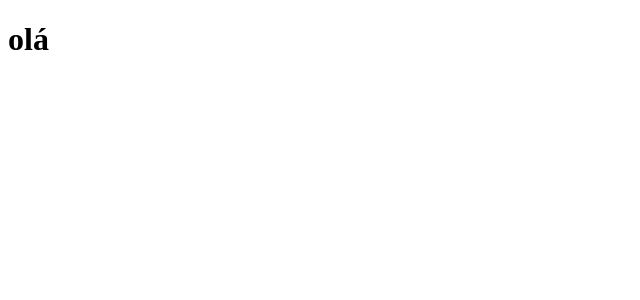
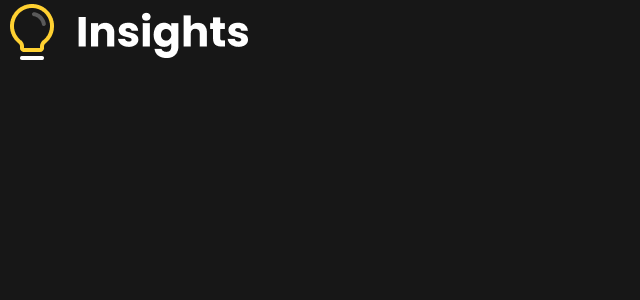
Before and after one commit to eu-pedro/Insights, a React (Vite) app: page / in a window 1280 px wide. Shown: the top 300 px of the page, without its empty margins (0-640 px from the left). Built offline with nearby package versions, Linux system fonts and the light colour scheme.

Commit message:
adicionando configurações globais e fontes

```diff
--- a/index.html
+++ b/index.html
@@ -2,9 +2,8 @@
 <html lang="en">
   <head>
     <meta charset="UTF-8" />
-    <link rel="icon" type="image/svg+xml" href="/vite.svg" />
     <meta name="viewport" content="width=device-width, initial-scale=1.0" />
-    <title>Vite + React</title>
+    <title>Insights</title>
   </head>
   <body>
     <div id="root"></div>
--- a/package.json
+++ b/package.json
@@ -10,7 +10,8 @@
   },
   "dependencies": {
     "react": "^18.2.0",
-    "react-dom": "^18.2.0"
+    "react-dom": "^18.2.0",
+    "styled-components": "^5.3.6"
   },
   "devDependencies": {
     "@types/react": "^18.0.26",
--- a/src/App.jsx
+++ b/src/App.jsx
@@ -1,10 +1,12 @@
-
+import Logo from './assets/Logo.png'
 
 function App() {
 
 
   return (
-    <h1>olá</h1>
+    <header>
+      <img src={Logo} alt="Logo insights" />
+    </header>
   )
 }
 
--- a/src/main.jsx
+++ b/src/main.jsx
@@ -1,10 +1,11 @@
 import React from 'react'
 import ReactDOM from 'react-dom/client'
 import App from './App'
-
+import GlobalStyles from './styles/global.js'
 
 ReactDOM.createRoot(document.getElementById('root')).render(
   <React.StrictMode>
     <App />
+    <GlobalStyles/>
   </React.StrictMode>,
 )
--- /dev/null
+++ b/src/styles/global.js
@@ -0,0 +1,18 @@
+import { createGlobalStyle } from 'styled-components'
+
+export default createGlobalStyle`
+
+@import url('https://fonts.googleapis.com/css2?family=Poppins&display=swap');
+
+  *{
+    margin: 0;
+    padding: 0;
+    box-sizing: border-box;
+    outline: none;
+    font-family: 'Poppins';
+  }
+
+  body{
+    background-color: #171717;
+  }
+`
```
Also changed, not shown: src/assets/Logo.png (added), 1 other file (tests, documents, lock files or other folders).
